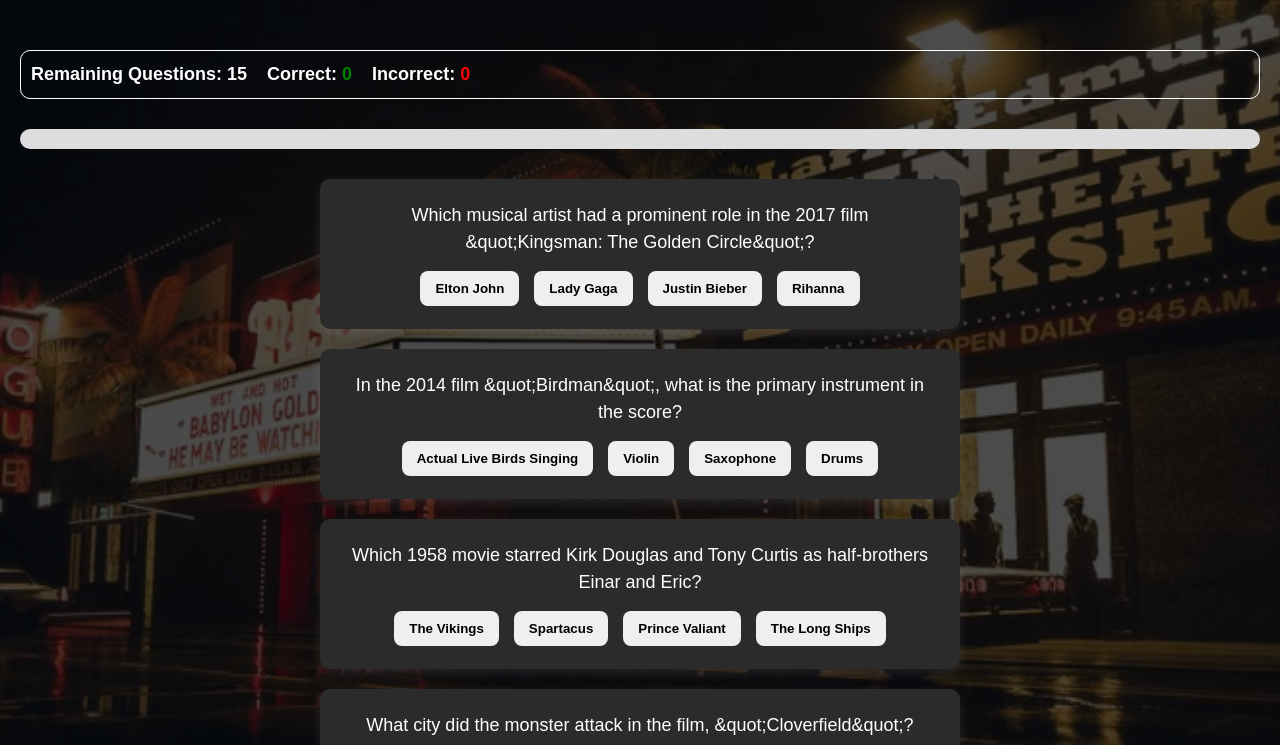
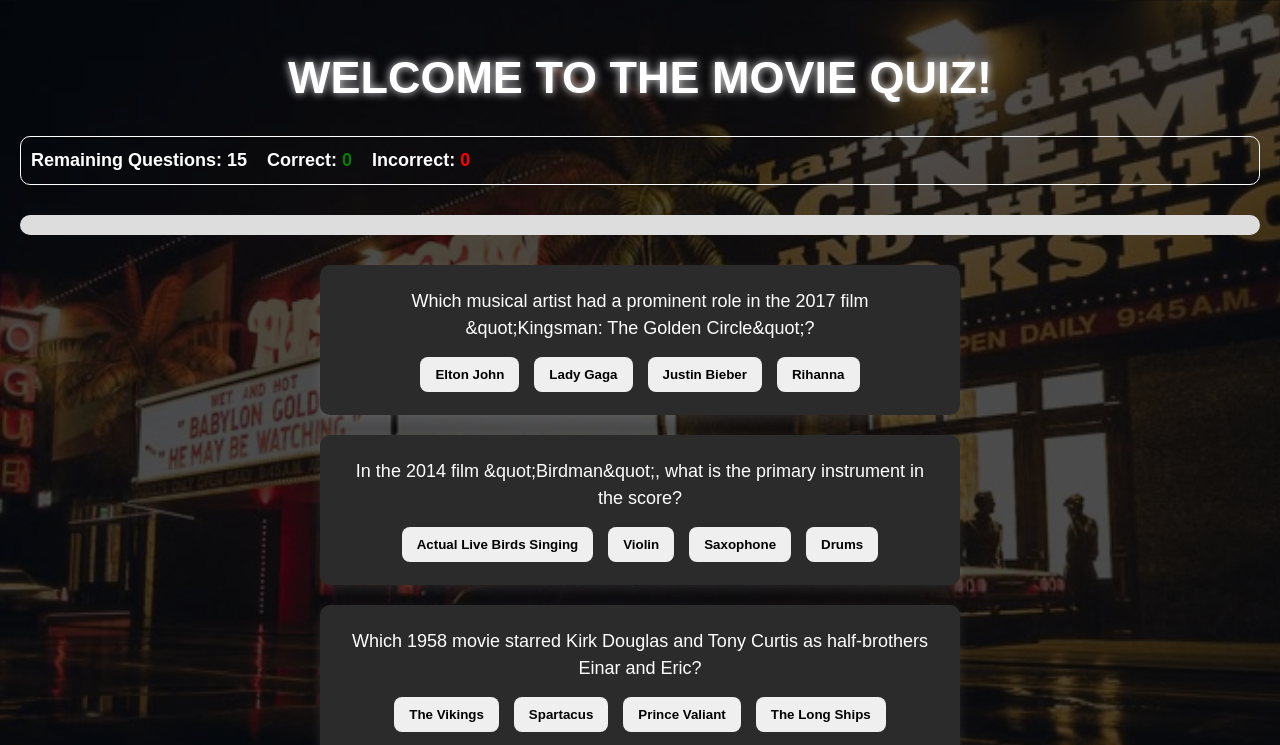
Before and after one commit to makedonkatochevska/react_quiz, a React (Vite) app: page / in a window 1280 px wide. Shown: the top 745 px of the page. Built offline with nearby package versions, Linux system fonts and the light colour scheme.

Commit message:
heading done

```diff
--- a/src/App.module.scss
+++ b/src/App.module.scss
@@ -9,6 +9,9 @@ h1 {
   font-size: 45px;
   text-transform: uppercase;
   line-height: 1.25;
+  color: white;
+  text-align: center;
+  text-shadow: 0 0 8px rgba(255, 255, 255, 0.9);
 }
 
 h2 {
--- a/src/components/QuestionsContainer.tsx
+++ b/src/components/QuestionsContainer.tsx
@@ -72,6 +72,7 @@ export default function QuestionsContainer() {
 
   return (
     <>
+      <h1>Welcome to the Movie Quiz!</h1>
       <ResultsContainer
         remainingQuestions={handleRemainingQuestions()}
         correctAnswers={handleCorrectAnswers()}
```
